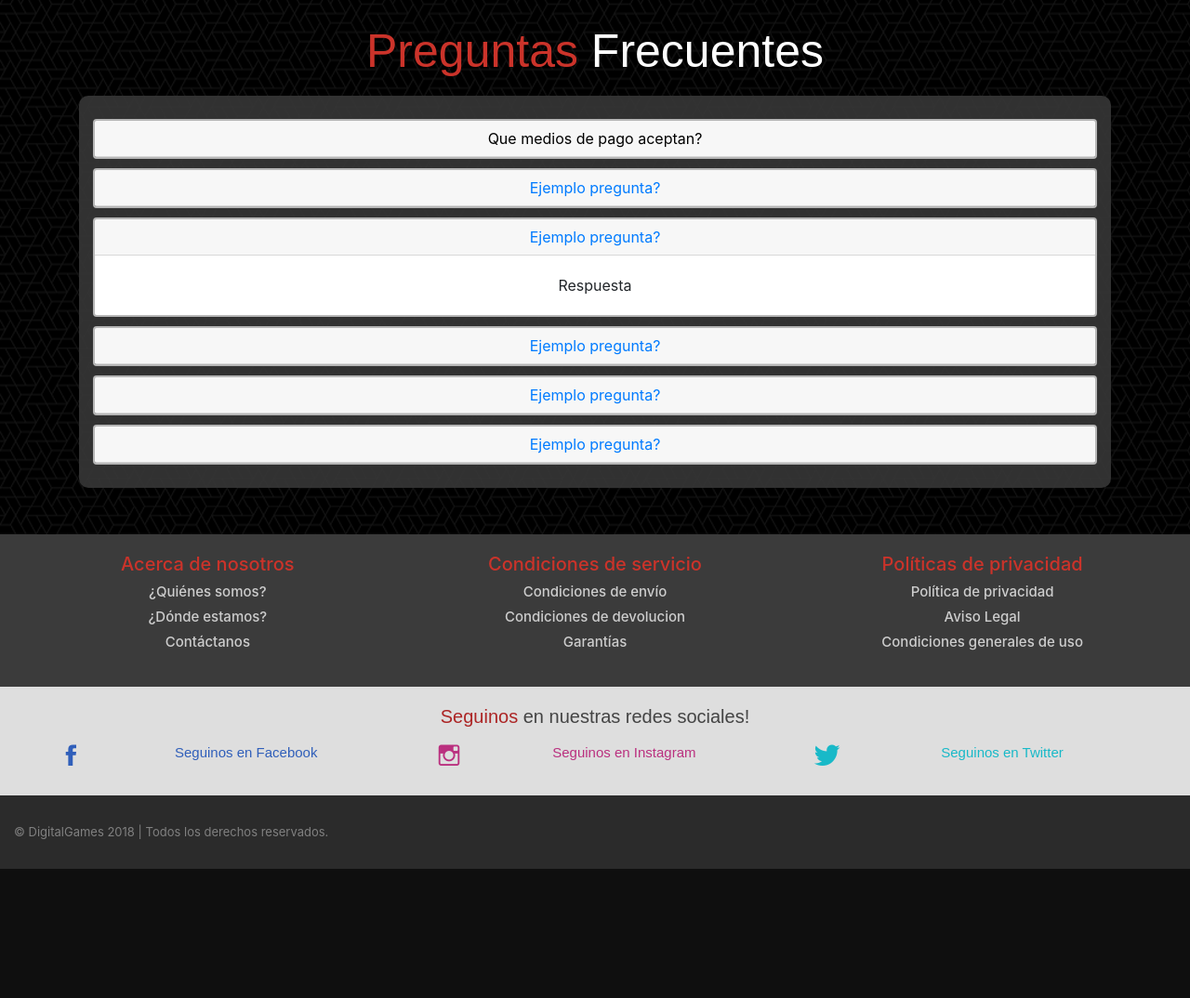
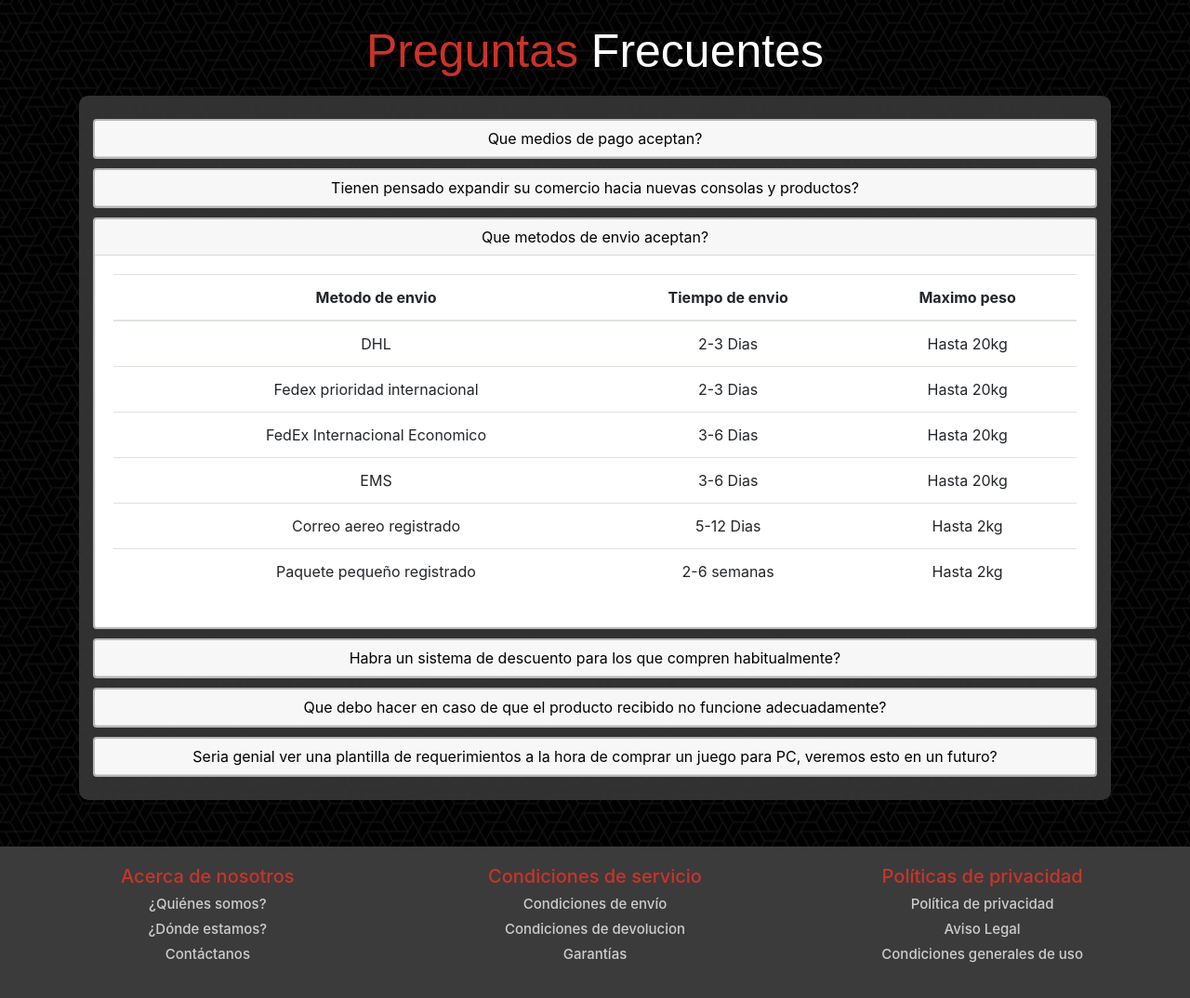
Before and after one commit to SantiagoPazos925/Proyecto, a PHP site: page /faq.php in a window 1280 px wide, after a click on "Que metodos de envio aceptan?". Shown: the part 175-1249 px from the top of the page at 93% size. Before the commit the page ends 1110 px from the top, so only its background shows below. Run offline with PHP 8.4, Linux system fonts and the light colour scheme; data that the repository does not hold is empty; some libraries are stand-ins or nearby versions; some web fonts are replaced.

Commit message:
Agregue preguntas y respuestas, persistencia de datos de registro y correcciones minimas css y html

```diff
--- a/TpFinal/classes/db.php
+++ b/TpFinal/classes/db.php
@@ -18,7 +18,7 @@
 
     $this->conex = new PDO($this->dsn, $this->user, $this->pass);
 
-  } catch (\Exception $e) {
+  } catch (\Exception $ex) {
       echo 'El error es -> '. $ex->getMessage();
   }
   }
--- a/TpFinal/css/pisobootstrap.css
+++ b/TpFinal/css/pisobootstrap.css
@@ -134,6 +134,7 @@ padding-bottom: 50px;
 
 .pregunta p{
 	font-size: 100%;
+	text-decoration: none;
 }
 
 @media( min-width: 1024px){
--- a/TpFinal/faq.php
+++ b/TpFinal/faq.php
@@ -48,13 +48,15 @@
     <div class="card-header" id="heading">
       <h5 class="mb-0">
         <button class="btn btn-link collapsed" type="button" data-toggle="collapse" data-target="#collapseTwo" aria-expanded="false" aria-controls="collapseTwo">
-          Ejemplo pregunta?
+          <div class="col-12 pregunta">
+            <p>Tienen pensado expandir su comercio hacia nuevas consolas y productos?</p>
+          </div>
         </button>
       </h5>
     </div>
     <div id="collapseTwo" class="collapse" aria-labelledby="headingTwo" data-parent="#accordionExample">
       <div class="card-body">
-        Respuesta
+        Lo hemos pensado, todo depende del recibimiento y opiniones del publico y el crecimiento de nuetro negocio, pero no se descarta.
       </div>
     </div>
   </div>
@@ -66,16 +68,65 @@
     <div class="card-header" id="heading">
       <h5 class="mb-0">
         <button class="btn btn-link" type="button" data-toggle="collapse" data-target="#collapseThree" aria-expanded="true" aria-controls="collapseOne">
-          Ejemplo pregunta?
+          <div class="col-12 pregunta">
+            <p>Que metodos de envio aceptan?</p>
+          </div>
         </button>
       </h5>
     </div>
 
     <div id="collapseThree" class="collapse" aria-labelledby="headingThree" data-parent="#accordionExample">
       <div class="card-body">
-        Respuesta
+        <table class="table">
+            <thead>
+              <tr>
+                <th scope="col"></th>
+                <th scope="col">Metodo de envio</th>
+                <th scope="col">Tiempo de envio</th>
+                <th scope="col">Maximo peso</th>
+              </tr>
+            </thead>
+            <tbody>
+              <tr>
+                <th scope="row"></th>
+                <td>DHL</td>
+                <td>2-3 Dias</td>
+                <td>Hasta 20kg</td>
+              </tr>
+              <tr>
+                <th scope="row"></th>
+                <td>Fedex prioridad internacional</td>
+                <td>2-3 Dias</td>
+                <td>Hasta 20kg</td>
+              </tr>
+              <tr>
+                <th scope="row"></th>
+                <td>FedEx Internacional Economico</td>
+                <td>3-6 Dias</td>
+                <td>Hasta 20kg</td>
+              </tr>
+              <tr>
+                <th scope="row"></th>
+                <td>EMS</td>
+                <td>3-6 Dias</td>
+                <td>Hasta 20kg</td>
+              </tr>
+              <tr>
+                <th scope="row"></th>
+                <td>Correo aereo registrado</td>
+                <td>5-12 Dias</td>
+                <td>Hasta 2kg</td>
+              </tr>
+              <tr>
+                <th scope="row"></th>
+                <td>Paquete pequeño registrado</td>
+                <td>2-6 semanas</td>
+                <td>Hasta 2kg</td>
+              </tr>
+            </tbody>
+          </table>
+      </div>
     </div>
-  </div>
         </div>
 
         </div>
@@ -84,13 +135,15 @@
     <div class="card-header" id="heading">
       <h5 class="mb-0">
         <button class="btn btn-link collapsed" type="button" data-toggle="collapse" data-target="#collapseFour" aria-expanded="false" aria-controls="collapseTwo">
-          Ejemplo pregunta?
+          <div class="col-12 pregunta">
+            <p>Habra un sistema de descuento para los que compren habitualmente?</p>
+          </div>
         </button>
       </h5>
     </div>
     <div id="collapseFour" class="collapse" aria-labelledby="headingFour" data-parent="#accordionExample">
       <div class="card-body">
-        Respuesta
+        Tenemos ya pensado un sistema de descuento por puntos a aquellos que compren habitualmente, ademas de descuento a compras mayores a los 80usd.
     </div>
   </div>
         </div>
@@ -100,13 +153,15 @@
     <div class="card-header" id="heading">
       <h5 class="mb-0">
         <button class="btn btn-link collapsed" type="button" data-toggle="collapse" data-target="#collapseFive" aria-expanded="false" aria-controls="collapseTwo">
-          Ejemplo pregunta?
+          <div class="col-12 pregunta">
+            <p>Que debo hacer en caso de que el producto recibido no funcione adecuadamente?</p>
+          </div>
         </button>
       </h5>
     </div>
     <div id="collapseFive" class="collapse" aria-labelledby="headingFive" data-parent="#accordionExample">
       <div class="card-body">
-        Respuesta
+        En caso de que esto ocurra en la primera semana de prueba del producto, hacer un reenvio y luego de constatar que el producto no funciona se enviara uno nuevo.
       </div>
     </div>
   </div>
@@ -116,13 +171,15 @@
     <div class="card-header" id="heading">
       <h5 class="mb-0">
         <button class="btn btn-link collapsed" type="button" data-toggle="collapse" data-target="#collapseSix" aria-expanded="false" aria-controls="collapseTwo">
-          Ejemplo pregunta?
+          <div class="col-12 pregunta">
+            <p>Seria genial ver una plantilla de requerimientos a la hora de comprar un juego para PC, veremos esto en un futuro?</p>
+          </div>
         </button>
       </h5>
     </div>
     <div id="collapseSix" class="collapse" aria-labelledby="headingFive" data-parent="#accordionExample">
       <div class="card-body">
-        Respuesta
+        Es una propuesta muy interesante, y una de las mas pedidas por los usuarios, estaremos implemententandolo proximamente.
       </div>
     </div>
   </div>
```
Also changed, not shown: TpFinal/miPerfil.php (+4 -4 lines), TpFinal/registro.php (+4 -4 lines), TpFinal/avatars/KappitaPride.jpg (added).
